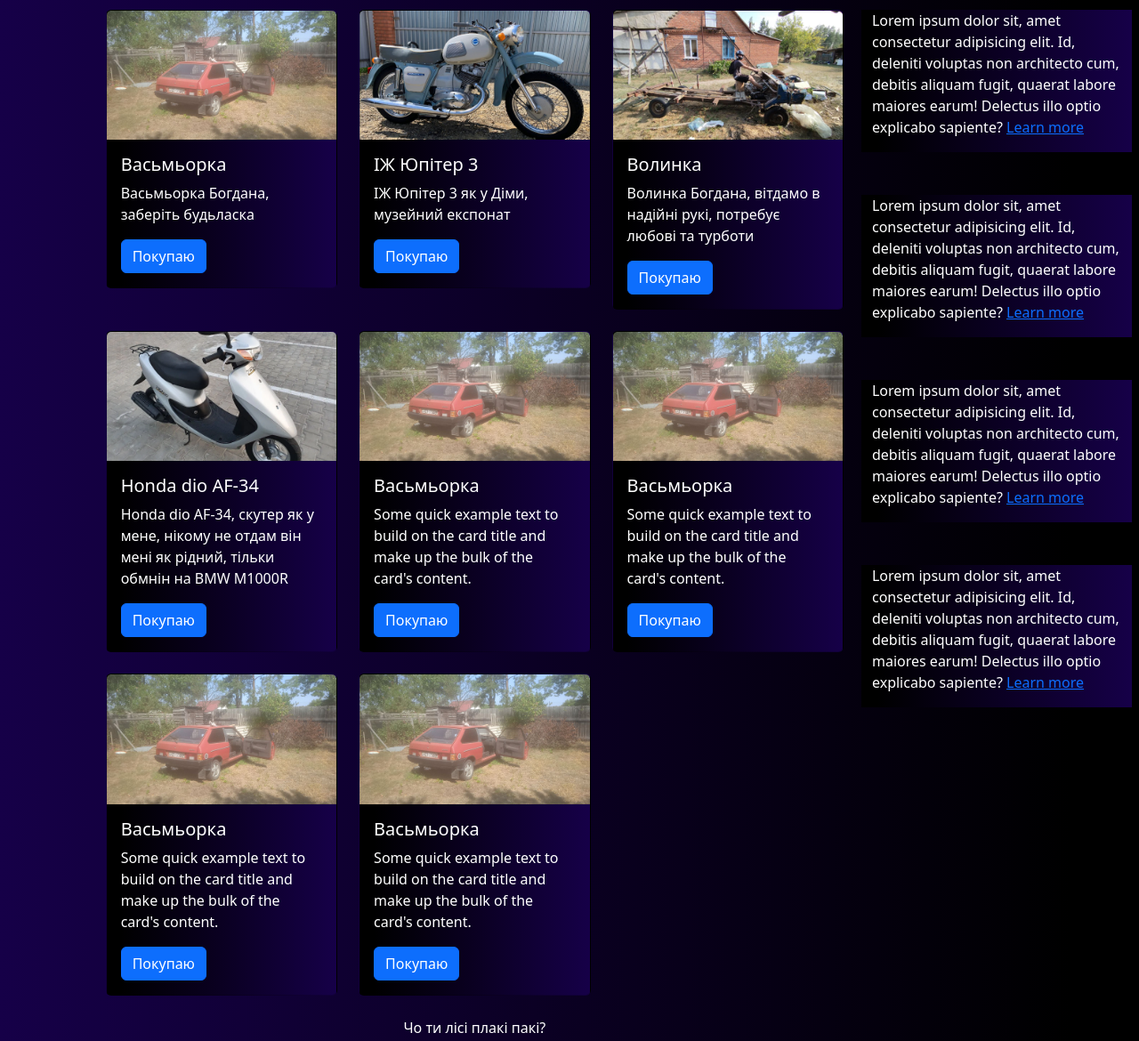
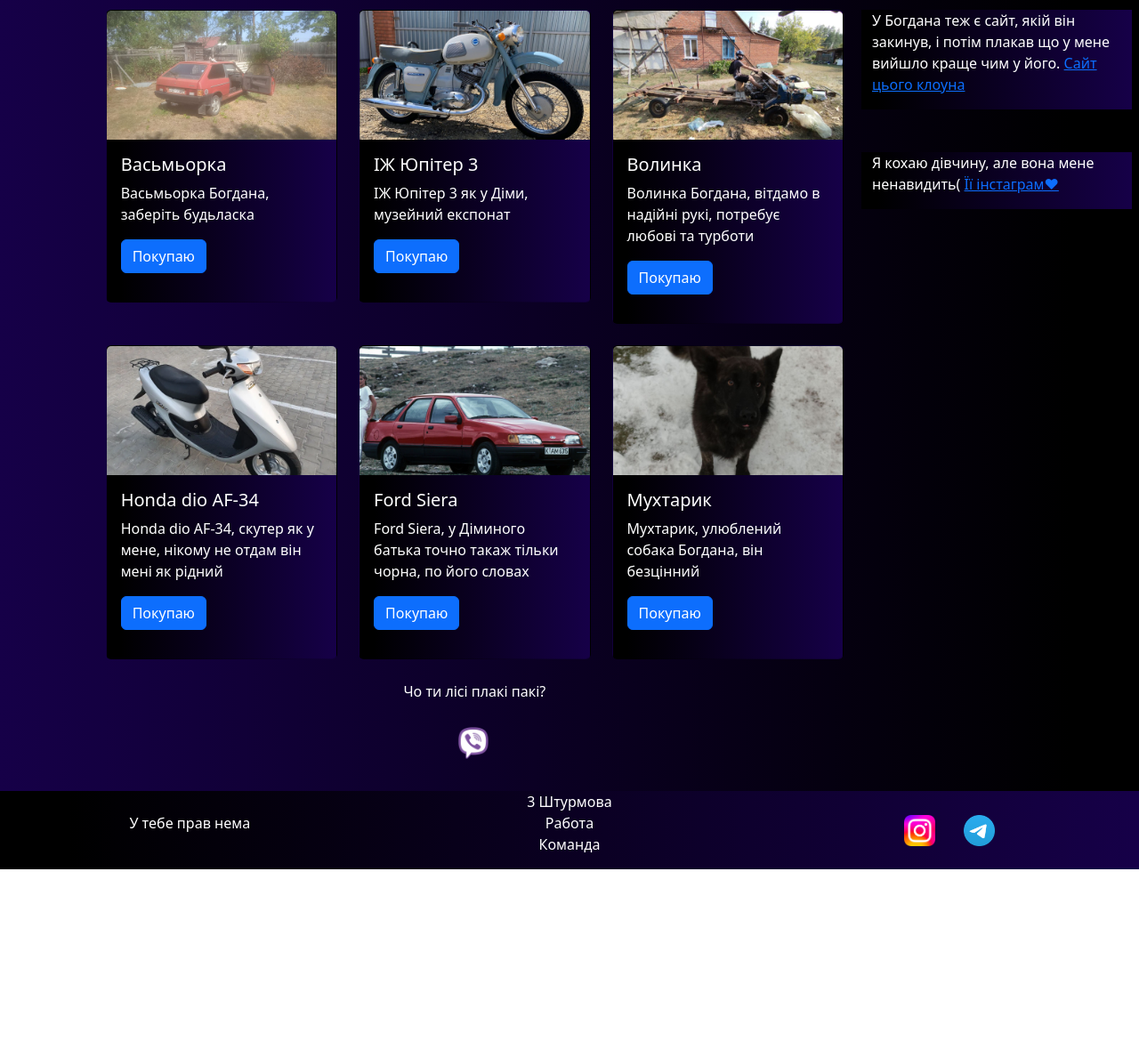
Before and after one commit to Kiryukashka/st5, a plain HTML site: page pricing.html in a window 1280 px wide. Shown: the part 112-1282 px from the top of the page at 89% size. After the commit the page ends 1089 px from the top, so only its background shows below. Drawn offline with nearby package versions, Linux system fonts and the light colour scheme.

Commit message:
na pol puti

```diff
--- a/pricing.html
+++ b/pricing.html
@@ -60,97 +60,90 @@
           <div class="row">
             <div class="col-lg-4 col-md-6 mt-4">
               <div class="card">
-                <a href="#"><img src="./img/8-rka.jpg" class="card-img-top" alt="..."></a>
+                <a href="#">
+                  <img src="./img/8-rka.jpg" class="card-img-top" alt="...">
                   <div class="card-body">
-                  <h5 class="card-title"><a href="#">Васьмьорка</a></h5>
-                  <p class="card-text"><a href="#">
+                    <h5 class="card-title">Васьмьорка</h5>
+                    <p class="card-text">
                       Васьмьорка Богдана, заберіть будьласка
-                    </a></p>
-                  <a href="#" class="btn btn-primary">Покупаю</a>
+                    </p>
+                    <p class="btn btn-primary">Покупаю</p>
+                </a>
               </div>
             </div>
           </div>
+
           <div class="col-lg-4 col-md-6 mt-4">
             <div class="card">
+              <a href="#">
                 <img src="./img/iz.jpg" class="card-img-top" alt="...">
                 <div class="card-body">
                   <h5 class="card-title">ІЖ Юпітер 3</h5>
                   <p class="card-text">
                     ІЖ Юпітер 3 як у Діми, музейний експонат
                   </p>
-                  <a href="#" class="btn btn-primary">Покупаю</a>
+                  <p class="btn btn-primary">Покупаю</p>
+              </a>
             </div>
           </div>
         </div>
+
         <div class="col-lg-4 col-md-6 mt-3">
           <div class="card" style="margin-top: 8px;">
+            <a href="#">
               <img src="./img/volinka.jpg" class="card-img-top" alt="...">
               <div class="card-body">
                 <h5 class="card-title">Волинка</h5>
                 <p class="card-text">
                   Волинка Богдана, вітдамо в надійні рукі, потребує любові та турботи
                 </p>
-                  <a href="#" class="btn btn-primary">Покупаю</a>
+                <p class="btn btn-primary">Покупаю</p>
+            </a>
           </div>
         </div>
       </div>
+
       <div class="col-lg-4 col-md-6 mt-4">
         <div class="card">
+          <a href="#">
             <img src="./img/skutermou.png" class="card-img-top" alt="...">
             <div class="card-body">
               <h5 class="card-title">Honda dio AF-34</h5>
               <p class="card-text">
-                    Honda dio AF-34, скутер як у мене, нікому не отдам він мені як рідний, тільки обмнін на BMW M1000R
+                Honda dio AF-34, скутер як у мене, нікому не отдам він мені як рідний
               </p>
-                  <a href="#" class="btn btn-primary">Покупаю</a>
+              <p class="btn btn-primary">Покупаю</p>
+          </a>
         </div>
       </div>
     </div>
+
     <div class="col-lg-4 col-md-6 mt-4">
       <div class="card">
-                <img src="./img/8-rka.jpg" class="card-img-top" alt="...">
+        <a href="#">
+          <img src="./img/siera.png" class="card-img-top" alt="...">
           <div class="card-body">
-                  <h5 class="card-title">Васьмьорка</h5>
-                  <p class="card-text">Some quick example text to build on the card title and make up the bulk of the
-                    card's
-                    content.</p>
-                  <a href="#" class="btn btn-primary">Покупаю</a>
+            <h5 class="card-title">Ford Siera</h5>
+            <p class="card-text">
+              Ford Siera, у Діминого батька точно такаж тільки чорна, по його словах
+            </p>
+            <p class="btn btn-primary">Покупаю</p>
+        </a>
       </div>
     </div>
     </div>
+
     <div class="col-lg-4 col-md-6 mt-4">
       <div class="card">
-                <img src="./img/8-rka.jpg" class="card-img-top" alt="...">
+        <a href="#">
+          <img src="./img/muhtarik.jpg" class="card-img-top" alt="...">
           <div class="card-body">
-                  <h5 class="card-title">Васьмьорка</h5>
-                  <p class="card-text">Some quick example text to build on the card title and make up the bulk of the
-                    card's
-                    content.</p>
-                  <a href="#" class="btn btn-primary">Покупаю</a>
-                </div>
-              </div>
-            </div>
-            <div class="col-lg-4 col-md-6 mt-4">
-              <div class="card">
-                <img src="./img/8-rka.jpg" class="card-img-top" alt="...">
-                <div class="card-body">
-                  <h5 class="card-title">Васьмьорка</h5>
-                  <p class="card-text">Some quick example text to build on the card title and make up the bulk of the
-                    card's
-                    content.</p>
-                  <a href="#" class="btn btn-primary">Покупаю</a>
-                </div>
-              </div>
-            </div>
-            <div class="col-lg-4 col-md-6 mt-4">
-              <div class="card">
-                <img src="./img/8-rka.jpg" class="card-img-top" alt="...">
-                <div class="card-body">
-                  <h5 class="card-title">Васьмьорка</h5>
-                  <p class="card-text">Some quick example text to build on the card title and make up the bulk of the
-                    card's
-                    content.</p>
-                  <a href="#" class="btn btn-primary">Покупаю</a>
+            <h5 class="card-title">Мухтарик</h5>
+            <p class="card-text">
+              Мухтарик, улюблений собака Богдана, він безцінний
+            </p>
+            <p class="btn btn-primary">Покупаю</p>
+        </a>
       </div>
     </div>
     </div>
@@ -161,35 +154,20 @@
       <p>Чо ти лісі плакі пакі?</p>
     </div>
     <div class="col-lg-12 col-md-12 text-center">
-            <img class="call-anim" style="width: 60px;" src="./files/Viber.png" alt="inst">
+      <a href="./img/zvani.jpg" target="_blank"><img class="call-anim" style="width: 60px;" src="./files/Viber.png" alt="inst"></a>
     </div>
     </div>
 
     <div class="col-lg-3 col-md-12">
       <div class="row px-2">
         <div class="col-lg-12 sidebar my-4">
-              <p>Lorem ipsum dolor sit, amet consectetur adipisicing elit. Id, deleniti voluptas non architecto cum,
-                debitis aliquam fugit, quaerat labore maiores earum! Delectus illo optio explicabo sapiente? <a
-                  href="#">Learn more</a></p>
+          <p>У Богдана теж є сайт, якій він закинув, і потім плакав що у мене вийшло краще чим у його. <a
+              href="https://bagdasha228proturbo.github.io/porno-mail-redux/" target="_blank">Сайт цього клоуна</a></p>
         </div>
         <div class="col-lg-12 sidebar my-4">
-              <p>Lorem ipsum dolor sit, amet consectetur adipisicing elit. Id, deleniti voluptas non architecto cum,
-                debitis aliquam fugit, quaerat labore maiores earum! Delectus illo optio explicabo sapiente? <a
-                  href="#">Learn more</a></p>
+          <p>Я кохаю дівчину, але вона мене ненавидить( <a href="https://www.instagram.com/_an_ytikk/"
+              target="_blank">Її інстаграм❤</a></p>
         </div>
-            <div class="col-lg-12 sidebar my-4">
-              <p>Lorem ipsum dolor sit, amet consectetur adipisicing elit. Id, deleniti voluptas non architecto cum,
-                debitis aliquam fugit, quaerat labore maiores earum! Delectus illo optio explicabo sapiente? <a
-                  href="#">Learn more</a></p>
-            </div>
-            <div class="col-lg-12 sidebar my-4">
-              <p>Lorem ipsum dolor sit, amet consectetur adipisicing elit. Id, deleniti voluptas non architecto cum,
-                debitis aliquam fugit, quaerat labore maiores earum! Delectus illo optio explicabo sapiente? <a
-                  href="#">Learn more</a></p>
-            </div>
-          </div>
-        </div>
-
       </div>
     </div>
   </section>
--- a/styles/mycss.css
+++ b/styles/mycss.css
@@ -5,6 +5,8 @@ body {
 p {
     color: white;
 }
+
+/*навігаційна панель*/
 
 .nav-link {
     color: white;
@@ -22,10 +24,14 @@ p {
     background-color: rgb(118, 114, 114);
 }
 
+/*бкоковий текст*/
+
 .sidebar {
     color: white;
     background: linear-gradient(270deg, #160048 0%, #000000 94%);
 }
+
+/*товар*/
 
 .card {
     background: linear-gradient(270deg, #160048 0%, #000000 94%);
@@ -36,6 +42,8 @@ p {
     text-decoration: none;
     color: white    ;
 }
+
+/*фоточкі на головній сторінці і те що під ними*/
 
 .slide-text,
 .footer-text
@@ -55,11 +63,15 @@ footer,
     background: linear-gradient(270deg, #160048 0%, #000000 94%);
 }
 
+/*соц. сєті*/
+
 .media-links {
     display: flex;
     justify-content: center;
     align-items: center;
 }
+
+/*вайбер*/
 
 .call-anim {
     animation: call 2s ease 0s infinite normal forwards;
@@ -93,8 +105,14 @@ footer,
 	}
 }
 
+/*щоб все було гарно на телефоні*/
+
 @media (max-width: 755px) {
    .carousel-indicators {
     display: none;
    }
 }
+
+footer a:hover {
+    color: #2b2b2b;
+}
```
Also changed, not shown: index.html (+45 -73 lines), img/muhtarik.jpg (added), img/siera.png (added), img/zvani.jpg (added). Lines whose indentation alone changed are shown as unchanged.
